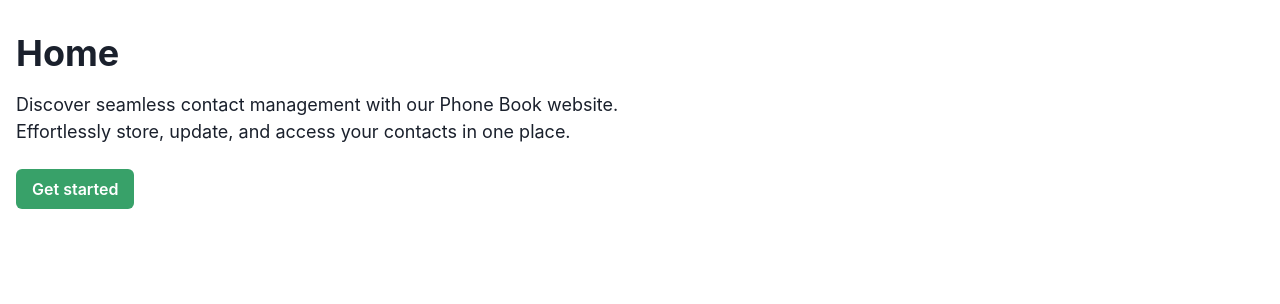
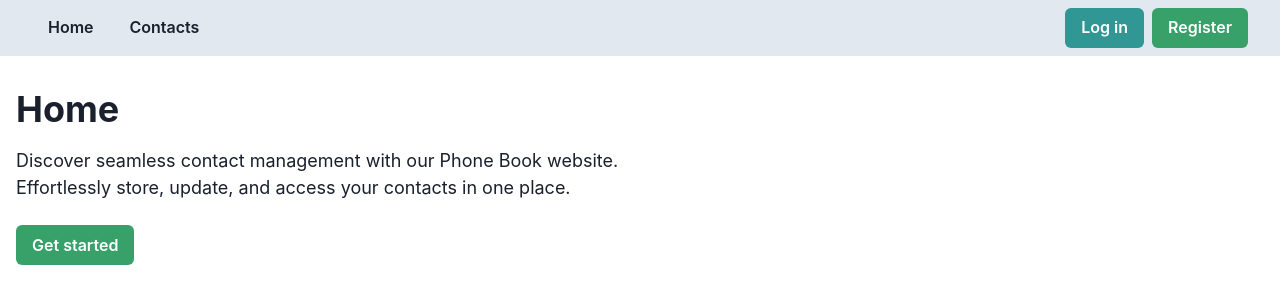
Before and after one commit to SalOne22/goit-react-hw-08-phonebook, a React (Vite) app: page / in a window 1280 px wide. Shown: the top 304 px of the page. Built offline with nearby package versions, Linux system fonts and the light colour scheme.

Commit message:
Added Header

```diff
--- /dev/null
+++ b/src/components/AuthenticationButtons.jsx
@@ -0,0 +1,17 @@
+import { ButtonGroup, Button, useColorMode } from '@chakra-ui/react';
+import { NavLink } from 'react-router-dom';
+
+export const AuthenticationButtons = () => {
+  const { colorMode } = useColorMode();
+
+  return (
+    <ButtonGroup variant={colorMode === 'light' ? 'solid' : 'outline'}>
+      <Button colorScheme="teal" as={NavLink} to="/login">
+        Log in
+      </Button>
+      <Button colorScheme="green" as={NavLink} to="/register">
+        Register
+      </Button>
+    </ButtonGroup>
+  );
+};
--- /dev/null
+++ b/src/components/Header.jsx
@@ -0,0 +1,18 @@
+import { Flex, Spacer, useColorMode } from '@chakra-ui/react';
+import { Navigation } from './Navigation';
+import { AuthenticationButtons } from './AuthenticationButtons';
+
+export const Header = () => {
+  const { colorMode } = useColorMode();
+  const headerBgColor = colorMode === 'light' ? 'gray.200' : 'gray.900';
+
+  return (
+    <header>
+      <Flex py={2} px={8} bgColor={headerBgColor} color="white">
+        <Navigation />
+        <Spacer />
+        <AuthenticationButtons />
+      </Flex>
+    </header>
+  );
+};
--- a/src/components/Layout.jsx
+++ b/src/components/Layout.jsx
@@ -1,8 +1,11 @@
 import { Outlet } from 'react-router-dom';
+import { Header } from './Header';
 
 export const Layout = () => {
   return (
     <>
+      <Header />
+
       <main>
         <Outlet />
       </main>
--- /dev/null
+++ b/src/components/Navigation.jsx
@@ -0,0 +1,37 @@
+import { List, ListItem, Button, useColorMode } from '@chakra-ui/react';
+import { NavLink } from 'react-router-dom';
+
+export const Navigation = () => {
+  const { colorMode } = useColorMode();
+  const buttonHoverColor =
+    colorMode === 'light' ? 'whiteAlpha.500' : 'blackAlpha.500';
+
+  return (
+    <nav>
+      <List display="flex" gap={1}>
+        <ListItem>
+          <Button
+            variant="ghost"
+            _hover={{
+              bgColor: buttonHoverColor,
+            }}
+            as={NavLink}
+            to="/"
+          >
+            Home
+          </Button>
+        </ListItem>
+        <ListItem>
+          <Button
+            variant="ghost"
+            _hover={{ bgColor: buttonHoverColor }}
+            as={NavLink}
+            to="/contacts"
+          >
+            Contacts
+          </Button>
+        </ListItem>
+      </List>
+    </nav>
+  );
+};
```
